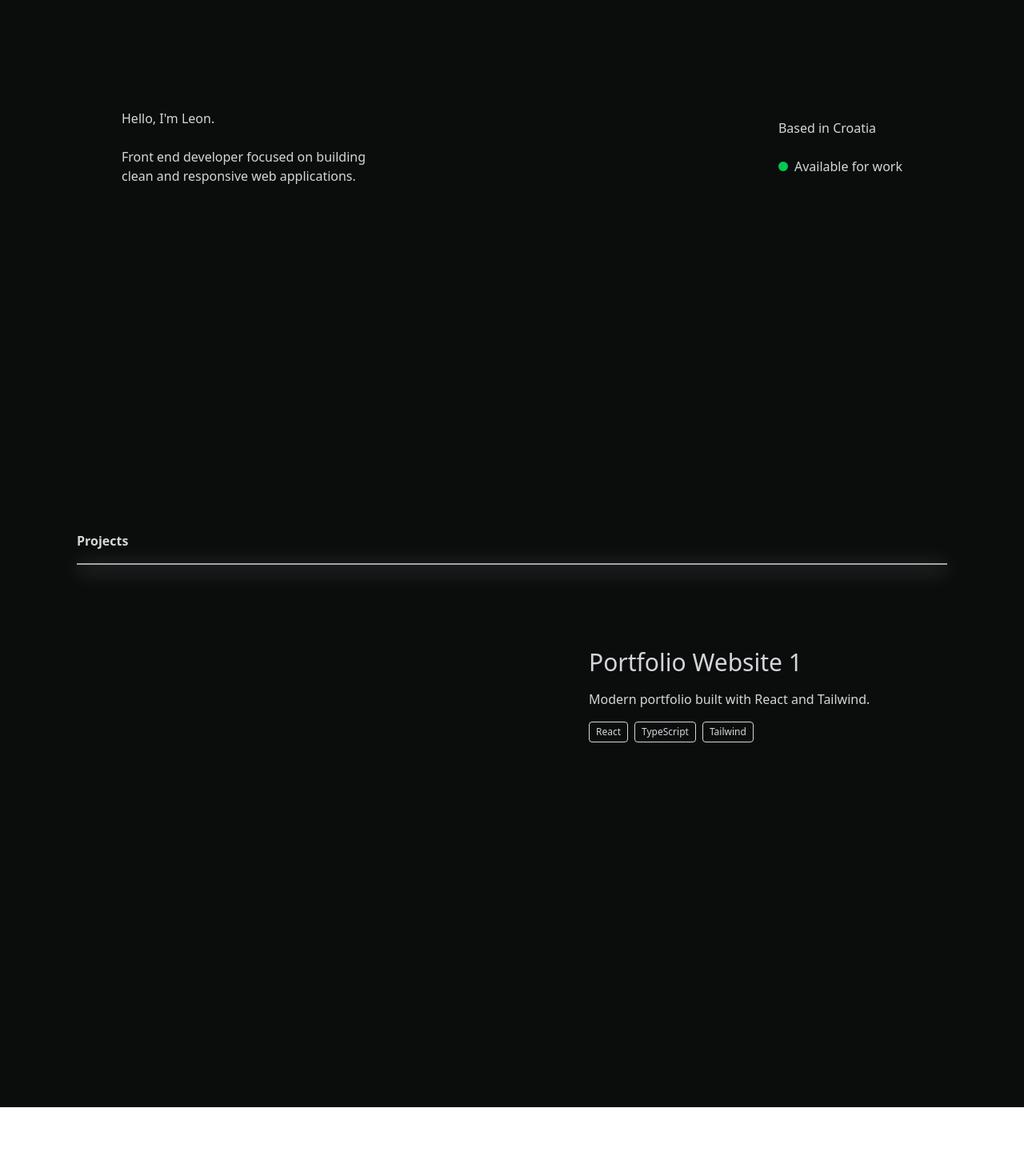
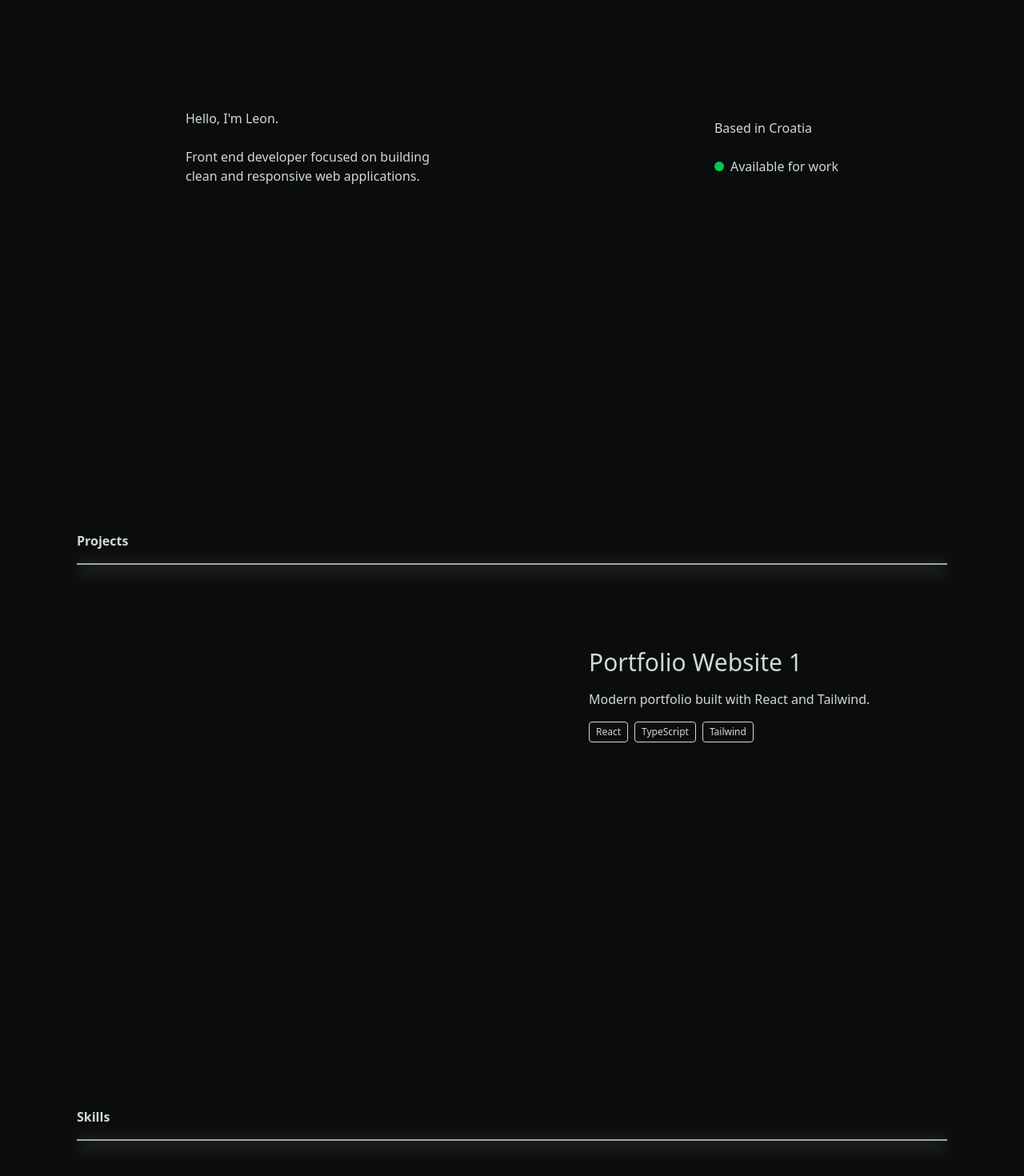
Before and after one commit to lcizmarev21/personal-portfolio, a React (Vite) app: page / in a window 1280 px wide. Shown: the part 216-1686 px from the top of the page at 80% size. Before the commit the page ends 1600 px from the top, so only its background shows below. Built offline with nearby package versions, Linux system fonts and the light colour scheme.

Commit message:
Added hero section and made skill type

```diff
--- a/src/App.tsx
+++ b/src/App.tsx
@@ -1,12 +1,14 @@
 import Layout from './components/layout/Layout.tsx';
 import Hero from './features/home/Hero.tsx';
 import Projects from './features/projects/Projects.tsx';
+import Skills from './features/skills/Skills.tsx';
 
 function App() {
   return (
     <Layout>
       <Hero />
       <Projects />
+      <Skills />
     </Layout>
   );
 }
--- a/src/components/layout/Navbar.tsx
+++ b/src/components/layout/Navbar.tsx
@@ -1,6 +1,6 @@
 export default function Navbar() {
     return (
-        <nav className="fixed top-0 left-0 w-full flex justify-end px-8 py-4">
+        <nav className="fixed top-0 left-0 w-full flex justify-end px-8 py-4 bg-[#0B0D0D]">
             <ul className="flex flex-row gap-8">
                 <li>
                     Home
--- a/src/features/home/Hero.tsx
+++ b/src/features/home/Hero.tsx
@@ -1,10 +1,10 @@
 export default function Hero() {
     return (
         <section id="hero" className="min-h-screen flex items-center px-8">
-            <div className="w-full flex flex-row justify-between items-center gap-6 p-30">
+            <div className="w-full flex flex-row justify-between items-center gap-6">
 
                 {/* Left side */}
-                <div className="flex-1">
+                <div className="flex-1  justify-start pl-50">
                     <h1>
                         Hello, I'm Leon. <br /> <br />
                         Front end developer focused on building <br />
@@ -14,7 +14,7 @@ export default function Hero() {
 
 
                 {/* Right side */}
-                <div className="flex-1 flex justify-end">
+                <div className="flex-1 flex justify-end pr-50">
 
                     <div className="flex flex-col gap-6">
                         <div>
--- /dev/null
+++ b/src/features/skills/Skills.tsx
@@ -0,0 +1,23 @@
+export default function Projects() {
+    return (
+       <section
+            id="skills"
+            className="min-h-screen"
+        >
+            <div className="w-full mx-auto px-24">
+
+
+                <h1 className="font-bold">
+                    Skills
+                </h1>
+
+
+                <div className="mt-4">
+                    <div className="h-0.5 bg-[#D2D7D9] w-full opacity-75"></div>
+                    <div className="h-2 bg-[#D2D7D9] blur-md opacity-25 w-full"></div>
+                </div>
+
+            </div>
+        </section>
+    );
+}
--- /dev/null
+++ b/src/types/skills.ts
@@ -0,0 +1,5 @@
+export type Skill = {
+    name: string;
+    icon: string;
+    type: string;
+}
```
